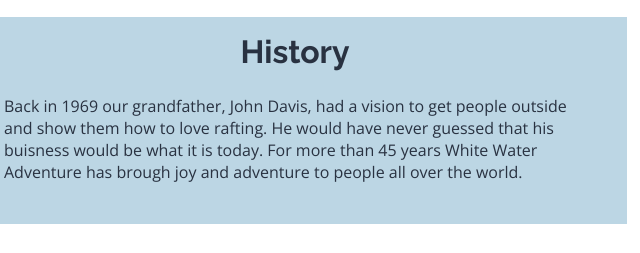
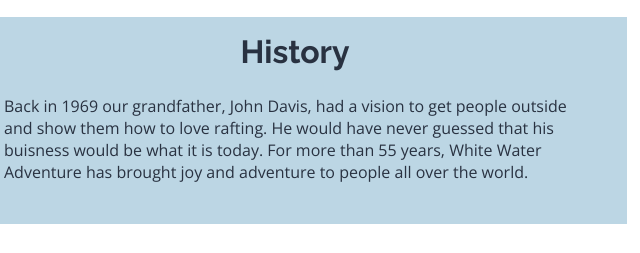
Before and after one commit to lishdiane/wdd130, a plain HTML site: page wwr/about.html in a window 1280 px wide. Shown: the part 875-1128 px from the top of the page, 473-1113 px from the left. Drawn offline with nearby package versions, Linux system fonts and the light colour scheme.

Commit message:
about us

```diff
--- a/wwr/about.html
+++ b/wwr/about.html
@@ -30,7 +30,7 @@
             <section class="history">
                 <img src="images/historic-rafting.jpg" alt="Black and White Photo of people-rafting Rafting">
                 <h2>History</h2>
-                <p>Back in 1969 our grandfather, John Davis, had a vision to get people outside and show them how to love rafting. He would have never guessed that his buisness would be what it is today. For more than 45 years White Water Adventure has brough joy and adventure to people all over the world.</p>
+                <p>Back in 1969 our grandfather, John Davis, had a vision to get people outside and show them how to love rafting. He would have never guessed that his buisness would be what it is today. For more than 55 years, White Water Adventure has brought joy and adventure to people all over the world.</p>
             </section>
             <section class="adventure">
                 <h2>Adventure Awaits You!</h2>
--- a/wwr/styles/rafting.css
+++ b/wwr/styles/rafting.css
@@ -143,6 +143,7 @@
 
     .history p {
         grid-area: content;
+        font-size: 1rem;
     }
 
 /* Adventure Section */
```
